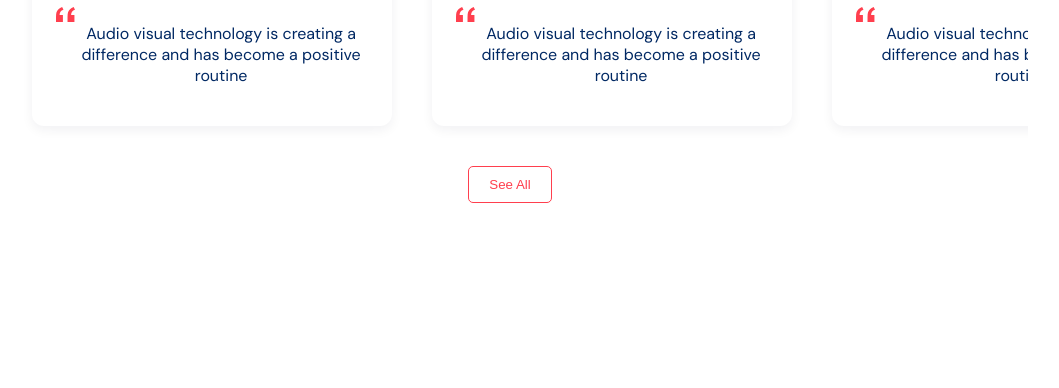
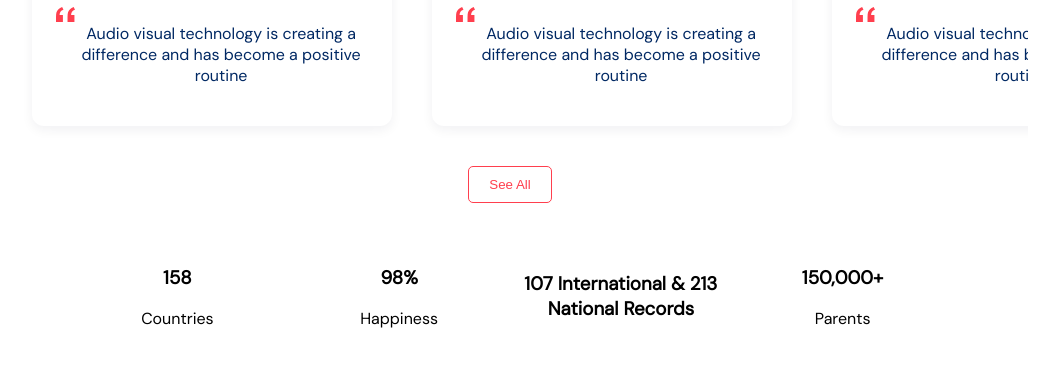
Before and after one commit to Abhinavv9258/figma-design-replication, a plain HTML site: page client/index.html in a window 1280 px wide. Shown: the part 1322-1710 px from the top of the page, without its empty margins (130-1189 px from the left). Before the commit the page ends 1525 px from the top, so only its background shows below. Drawn offline with Linux system fonts and the light colour scheme.

Commit message:
feat: Add Statistics section with key figures

```diff
--- a/client/assets/css/styles.css
+++ b/client/assets/css/styles.css
@@ -178,6 +178,25 @@ video {
 
 }
 
+/* statistics */
+.statistics-container {
+    display: flex;
+    justify-content: space-around;
+    padding: 43px 0;
+    text-align: center;
+}
+
+.statistics {
+    display: flex;
+    flex-direction: row;
+    justify-content: center;
+    align-items: center;
+    width: 887px;
+}
+
+.stat {
+    flex: 1;
+}
 
 @media only screen and (max-width: 992px) {
 
--- a/client/index.html
+++ b/client/index.html
@@ -124,6 +124,26 @@
             </div>
         </section>
 
+        <section class="statistics-container">
+            <div class="statistics">
+                <div class="stat">
+                    <h3>158</h3>
+                    <p>Countries</p>
+                </div>
+                <div class="stat">
+                    <h3>98%</h3>
+                    <p>Happiness</p>
+                </div>
+                <div class="stat">
+                    <h3>107 International & 213 National Records</h3>
+                </div>
+                <div class="stat">
+                    <h3>150,000+</h3>
+                    <p>Parents</p>
+                </div>
+            </div>
+        </section>
+
     </main>
 </body>
 
```
